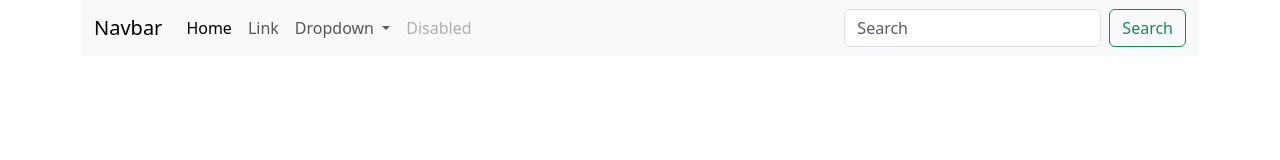
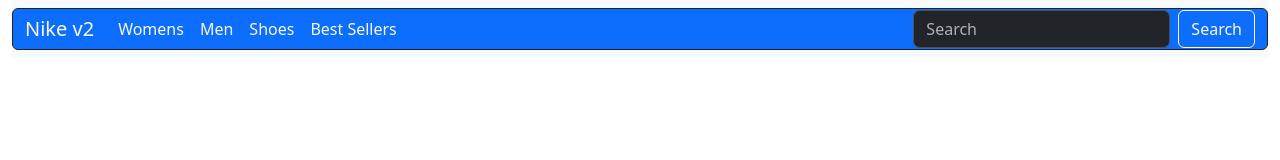
Before and after one commit to lyoung0819/day4-ecommerce, a plain HTML site: page index.html in a window 1280 px wide. Drawn offline with nearby package versions, Linux system fonts and the light colour scheme.

Commit message:
navbar styled blue with white text

```diff
--- a/index.html
+++ b/index.html
@@ -1,98 +1,77 @@
 <!doctype html>
 <html lang="en">
+
 <head>
     <title>Title</title>
     <!-- Required meta tags -->
     <meta charset="utf-8" />
-        <meta
-            name="viewport"
-            content="width=device-width, initial-scale=1, shrink-to-fit=no"
-        />
+    <meta name="viewport" content="width=device-width, initial-scale=1, shrink-to-fit=no" />
 
     <!-- Bootstrap CSS v5.2.1 -->
-        <link
-            href="https://cdn.jsdelivr.net/npm/bootstrap@5.3.2/dist/css/bootstrap.min.css"
-            rel="stylesheet"
-            integrity="sha384-T3c6CoIi6uLrA9TneNEoa7RxnatzjcDSCmG1MXxSR1GAsXEV/Dwwykc2MPK8M2HN"
-            crossorigin="anonymous"
-        />
+    <link href="https://cdn.jsdelivr.net/npm/bootstrap@5.3.2/dist/css/bootstrap.min.css" rel="stylesheet"
+        integrity="sha384-T3c6CoIi6uLrA9TneNEoa7RxnatzjcDSCmG1MXxSR1GAsXEV/Dwwykc2MPK8M2HN" crossorigin="anonymous" />
 </head>
 
 <!--  -->
 <!--  -->
 <!--  -->
+
 <body>
-    <div class="container">
+    <div class="container-fluid">
         <!-- Header / Navbar -->
-        <nav class="navbar navbar-expand-lg bg-body-tertiary">
-            <div class="container-fluid">
-              <a class="navbar-brand" href="#">Navbar</a>
-              <button class="navbar-toggler" type="button" data-bs-toggle="collapse" data-bs-target="#navbarSupportedContent" aria-controls="navbarSupportedContent" aria-expanded="false" aria-label="Toggle navigation">
+        <nav class="navbar navbar-expand-lg bg-body-tertiary sticky-top">
+            <div class="container-fluid bg-primary border border-dark rounded" data-bs-theme="dark">
+                <a class="navbar-brand text-light" href="#"> Nike v2 </a>
+                <button class="navbar-toggler" type="button" data-bs-toggle="collapse"
+                    data-bs-target="#navbarSupportedContent" aria-controls="navbarSupportedContent"
+                    aria-expanded="false" aria-label="Toggle navigation">
                     <span class="navbar-toggler-icon"></span>
                 </button>
-              <div class="collapse navbar-collapse" id="navbarSupportedContent">
+                <div class="collapse navbar-collapse " id="navbarSupportedContent">
                     <ul class="navbar-nav me-auto mb-2 mb-lg-0">
                         <li class="nav-item">
-                    <a class="nav-link active" aria-current="page" href="#">Home</a>
+                            <a class="nav-link active text-light" aria-current="page" href="#">Womens</a>
                         </li>
                         <li class="nav-item">
-                    <a class="nav-link" href="#">Link</a>
-                  </li>
-                  <li class="nav-item dropdown">
-                    <a class="nav-link dropdown-toggle" href="#" role="button" data-bs-toggle="dropdown" aria-expanded="false">
-                      Dropdown
-                    </a>
-                    <ul class="dropdown-menu">
-                      <li><a class="dropdown-item" href="#">Action</a></li>
-                      <li><a class="dropdown-item" href="#">Another action</a></li>
-                      <li><hr class="dropdown-divider"></li>
-                      <li><a class="dropdown-item" href="#">Something else here</a></li>
-                    </ul>
+                            <a class="nav-link active text-light" aria-current="page" href="#">Men</a>
                         </li>
                         <li class="nav-item">
-                    <a class="nav-link disabled" aria-disabled="true">Disabled</a>
+                            <a class="nav-link active text-light" aria-current="page" href="#">Shoes</a>
+                        </li>
+                        <li class="nav-item">
+                            <a class="nav-link active text-light" aria-current="page" href="#">Best Sellers</a>
                         </li>
                     </ul>
                     <form class="d-flex" role="search">
                         <input class="form-control me-2" type="search" placeholder="Search" aria-label="Search">
-                  <button class="btn btn-outline-success" type="submit">Search</button>
+                        <button class="btn btn-outline-success border-light text-light" type="submit">Search</button>
                     </form>
                 </div>
             </div>
         </nav>
-    </div>
-
         <!--  -->
-
-        <main>
+        <!-- Background Image w/ Text Overaly -->
 
 
-
-
-
-
-        </main>
 
         <!--  -->
 
         <footer>
             <!-- place footer here -->
         </footer>
+    </div>
     <!--  -->
     <!--  -->
     <!--  -->
 
     <!-- Bootstrap JavaScript Libraries -->
-        <script
-            src="https://cdn.jsdelivr.net/npm/@popperjs/core@2.11.8/dist/umd/popper.min.js"
+    <script src="https://cdn.jsdelivr.net/npm/@popperjs/core@2.11.8/dist/umd/popper.min.js"
         integrity="sha384-I7E8VVD/ismYTF4hNIPjVp/Zjvgyol6VFvRkX/vR+Vc4jQkC+hVqc2pM8ODewa9r"
-            crossorigin="anonymous"
-        ></script>
+        crossorigin="anonymous"></script>
 
-        <script
-            src="https://cdn.jsdelivr.net/npm/bootstrap@5.3.2/dist/js/bootstrap.min.js"
+    <script src="https://cdn.jsdelivr.net/npm/bootstrap@5.3.2/dist/js/bootstrap.min.js"
         integrity="sha384-BBtl+eGJRgqQAUMxJ7pMwbEyER4l1g+O15P+16Ep7Q9Q+zqX6gSbd85u4mG4QzX+"
-            crossorigin="anonymous"
-        ></script>
+        crossorigin="anonymous"></script>
 </body>
+
 </html>
```
Also changed, not shown: nike-background-1.jpeg (added), 1 other file. Lines whose indentation alone changed are shown as unchanged.
